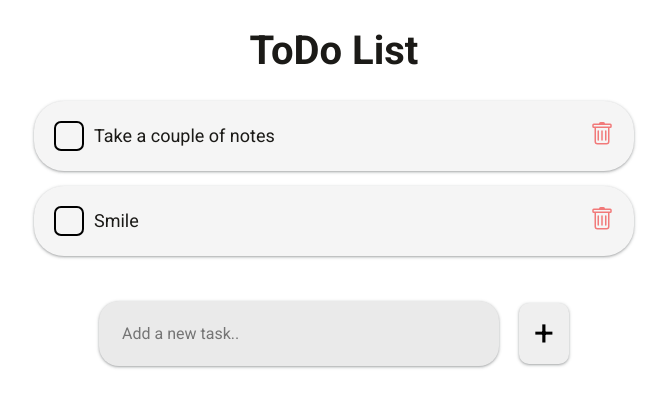
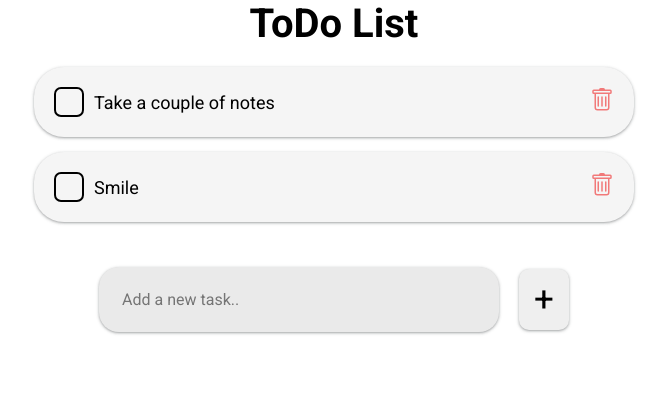
Before and after one commit to ww-side/my-todos, a React (Create React App) app: page / in a window 1280 px wide. Shown: the top 408 px of the page, without its empty margins (306-973 px from the left). Built offline with nearby package versions, Linux system fonts and the light colour scheme.

Commit message:
update styles in Todo

```diff
--- a/src/components/screens/Todo/Item/TodoItem.module.scss
+++ b/src/components/screens/Todo/Item/TodoItem.module.scss
@@ -20,6 +20,5 @@
 
 .todoText {
   font-size: 18px;
-  color: #1B1A17;
   line-height: 25px;
 }
--- a/src/components/screens/Todo/Todo.module.scss
+++ b/src/components/screens/Todo/Todo.module.scss
@@ -2,10 +2,12 @@
   width: 600px;
   margin-right: auto;
   margin-left: auto;
+  margin-bottom: 30px;
   h1 {
+    margin: 0 0 20px 0;
+    padding: 0;
     font-size: 40px;
     font-weight: 700;
-    color: #1B1A17;
     text-align: center;
   }
 }
```
